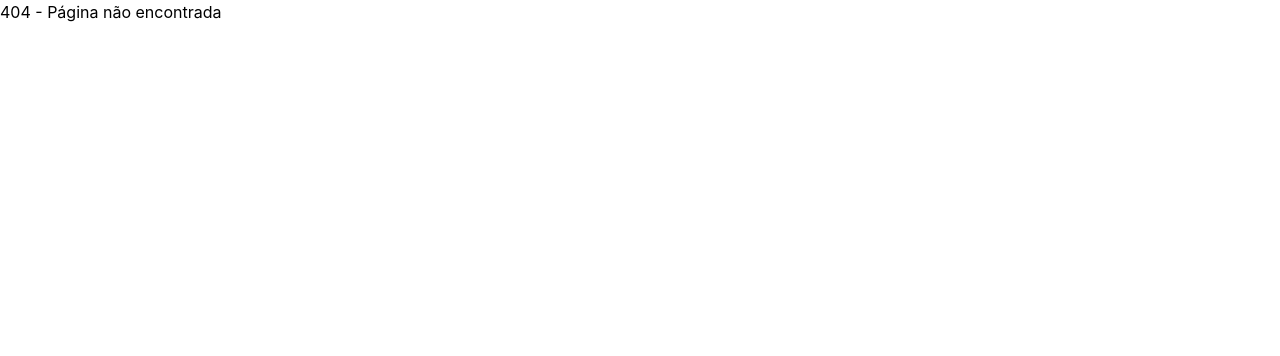
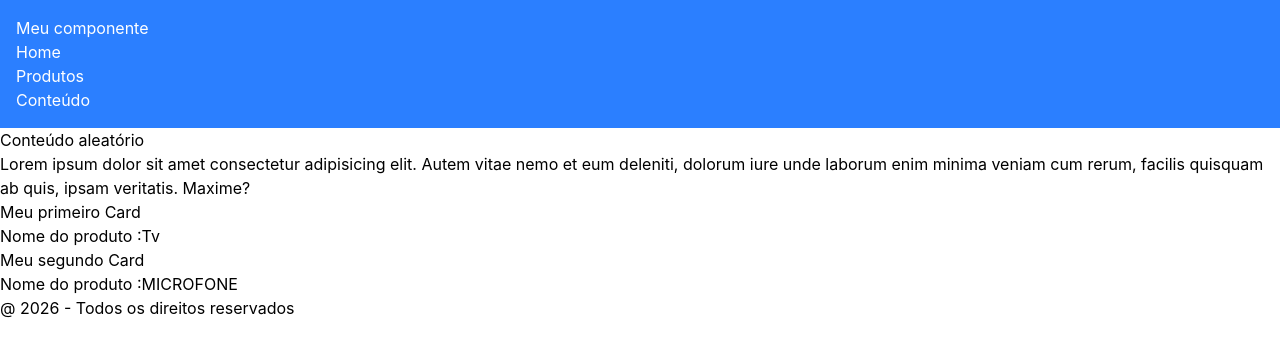
Before and after one commit to 1TDSPF-26/front-2sem-aula-08, a React (Vite) app in the folder my-app/: page /conteudo in a window 1280 px wide. Before the commit this address had no page. Shown: the top 356 px of the page. Built offline with nearby package versions, Linux system fonts and the light colour scheme.

Commit message:
feat: Criar um mecanismo modular com o componente <Link>, para realizar a navegação do projeto.

```diff
--- a/my-app/src/App.tsx
+++ b/my-app/src/App.tsx
@@ -1,6 +1,5 @@
 import { Outlet } from "react-router";
 import Cabecalho from "./components/Cabecalho/cabecalho";
-import Conteudo from "./components/Conteudo/Conteudo";
 import Rodape from "./components/Rodape/Rodape";
 
 export default function App(){
--- a/my-app/src/components/menu/menu.tsx
+++ b/my-app/src/components/menu/menu.tsx
@@ -1,10 +1,29 @@
+import { Link } from "react-router";
+//Mecanismo modular: cada item do menu é apenas um objeto nesse array.
+//Para adicionar/remover uma página do menu, basta editar esta lista,
+//sem precisar mexer no JSX abaixo.
+//molde dos itens do menu:
+type ItemMenu = {
+  label: string;
+  to: string;
+};
+
+//o texto exibido no menu e o link para onde ele vai, são definidos aqui:
+const itensMenu: ItemMenu[] = [
+  { label: "Home", to: "/" },
+  { label: "Produtos", to: "/produtos" },
+  { label: "Conteúdo", to: "/conteudo" },
+];
+
 export default function Menu() {
   return (
     <nav>
       <ul>
-        <li>Item-1</li>
-        <li>Item-2</li>
-        <li>Item-3</li>
+        {itensMenu.map((item) => (
+          <li key={item.to}>
+            <Link to={item.to}>{item.label}</Link>
+          </li>
+        ))}
       </ul>
     </nav>
   );
--- a/my-app/src/main.tsx
+++ b/my-app/src/main.tsx
@@ -10,6 +10,7 @@ import { createBrowserRouter, RouterProvider } from 'react-router';
 import Home from './routes/Home/index.tsx';
 import Produtos from './routes/Produtos/index.tsx';
 import EditarProdutos from './routes/EditarProduto/index.tsx';
+import ConteudoPage from './routes/Conteudo/index.tsx';
 import Error from './routes/Error/index.tsx';
 
 //Criando uma lista de objetos de rotas:
@@ -19,6 +20,7 @@ const router = createBrowserRouter([
     {path: "/produtos", element:<Produtos/>},
     {path:"/editar-produtos/:id", element:<EditarProdutos/>},
     //"/editar-produtos/:id" é o padrão para o react-router, se não for informado, ele vai procurar o padrão "editar-produtos" e vai procurar
+    {path: "/conteudo", element:<ConteudoPage/>},
   ]},
 
 ]);
--- /dev/null
+++ b/my-app/src/routes/Conteudo/index.tsx
@@ -0,0 +1,5 @@
+import Conteudo from "../../components/Conteudo/Conteudo";
+
+export default function ConteudoPage() {
+  return <Conteudo />;
+}
```
